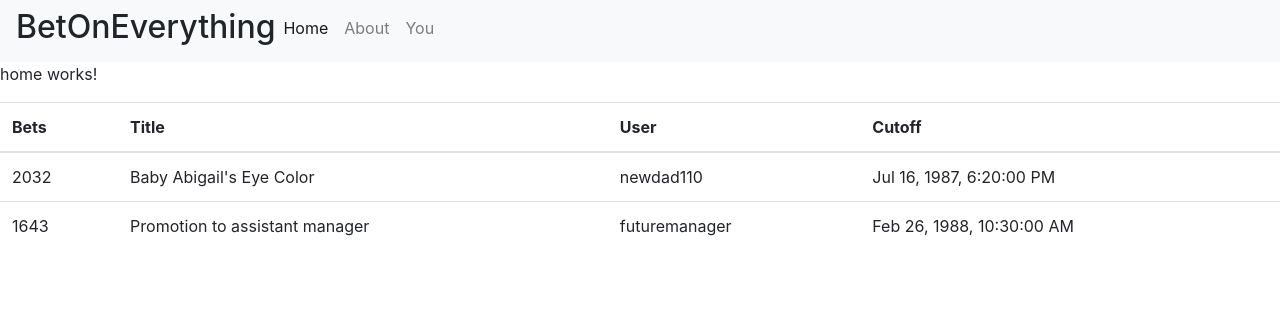
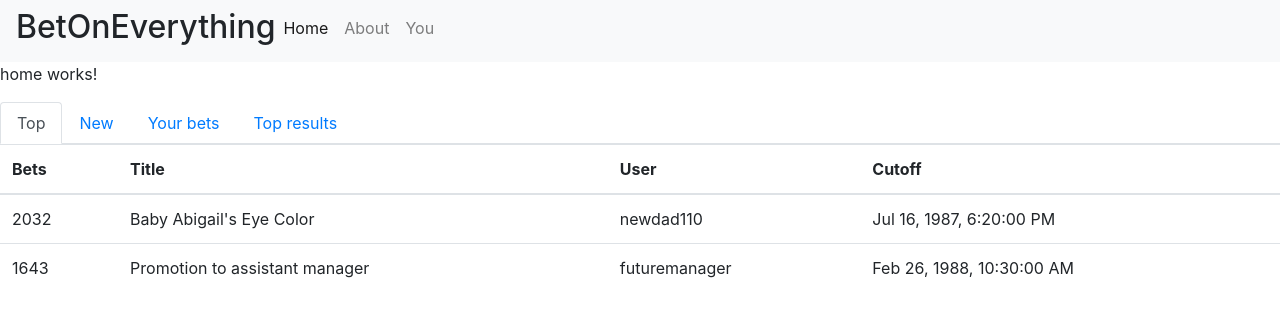
Before and after one commit to dtolaoye/Frontend, an Angular app in the folder Project3/: page /home in a window 1280 px wide. Shown: the top 316 px of the page. Built offline with nearby package versions, Linux system fonts and the light colour scheme.

Commit message:
added tabs

```diff
--- a/Project3/src/app/betlist/betlist.component.html
+++ b/Project3/src/app/betlist/betlist.component.html
@@ -1,3 +1,17 @@
+<ul class="nav nav-tabs">
+  <li class="nav-item">
+    <a class="nav-link active" href="#">Top</a>
+  </li>
+  <li class="nav-item">
+    <a class="nav-link" href="#">New</a>
+  </li>
+  <li class="nav-item">
+    <a class="nav-link" href="#">Your bets</a>
+  </li>
+  <li class="nav-item">
+    <a class="nav-link" href="#">Top results</a>
+  </li>
+</ul>
 
 <table class="table">
     <thead>
--- a/Project3/src/app/betlist/betlist.component.ts
+++ b/Project3/src/app/betlist/betlist.component.ts
@@ -1,7 +1,7 @@
 import { Component, OnInit } from '@angular/core';
 import { formatDate, DatePipe } from '@angular/common';
 
-type Bet = {
+type Bet = { //probably move this into another file at some point
   bets: number;
   name: string;
   user: string;
@@ -15,7 +15,7 @@ type Bet = {
 
 
 export class BetlistComponent implements OnInit {
-  betlist: Bet[] = [ //placeholder data delete later and replace w api call
+  betlist: Bet[] = [ //placeholder data delete later and replace w api callw
     {"bets": 2032, "name": "Baby Abigail's Eye Color", "user":"newdad110", "cutoff": this.dateFormat("1987-07-16T19:20+01:00")},
     {"bets": 1643, "name": "Promotion to assistant manager", "user":"futuremanager", "cutoff": this.dateFormat("1988-02-26T11:30+01:00")}
   ]
```
